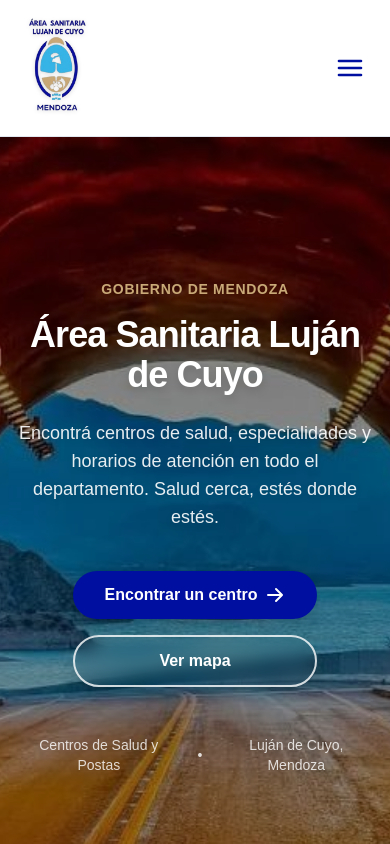
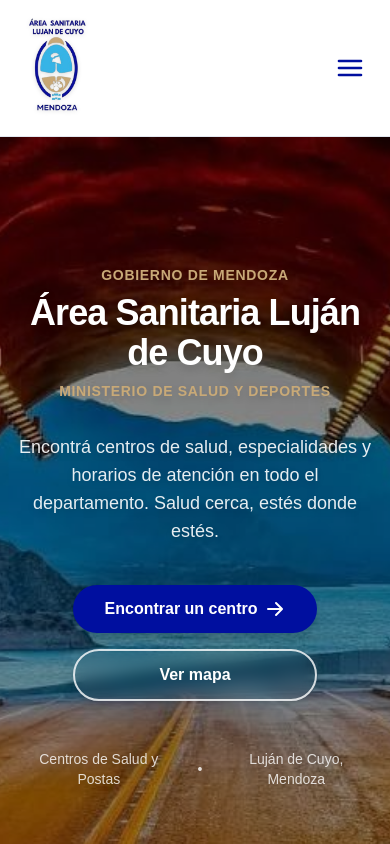
Before and after one commit to areasanitariaLDC/area-sanitaria-lujan, a Next.js app: page / in a window 390 px wide. Shown: the top 844 px of the page. Built offline with nearby package versions, Linux system fonts and the light colour scheme; a web font is replaced by a local one.

Commit message:
content: Add Ministerio de Salud y Deportes subtitle to Hero

```diff
--- a/src/components/home/Hero.tsx
+++ b/src/components/home/Hero.tsx
@@ -44,12 +44,15 @@
       <div className="absolute inset-0 bg-black/40 z-10" aria-hidden="true" />
 
       <div className="container relative z-20 mx-auto px-4 flex flex-col items-center text-center">
-        <p className="text-sm md:text-base font-bold text-mendoza-gold uppercase tracking-wider mb-4 drop-shadow-md">
+        <p className="text-sm md:text-base font-bold text-mendoza-gold uppercase tracking-wider mb-2 drop-shadow-md">
           Gobierno de Mendoza
         </p>
-        <h1 className="text-4xl md:text-6xl font-extrabold tracking-tight text-white mb-6 max-w-4xl drop-shadow-lg">
+        <h1 className="text-4xl md:text-6xl font-extrabold tracking-tight text-white mb-2 max-w-4xl drop-shadow-lg">
           Área Sanitaria Luján de Cuyo
         </h1>
+        <p className="text-sm md:text-base font-bold text-mendoza-gold uppercase tracking-wider mb-8 drop-shadow-md">
+          Ministerio de Salud y Deportes
+        </p>
         <p className="text-lg md:text-xl text-white/90 max-w-2xl mb-10 drop-shadow-md">
           Encontrá centros de salud, especialidades y horarios de atención en todo el departamento. Salud cerca, estés donde estés.
         </p>
```
